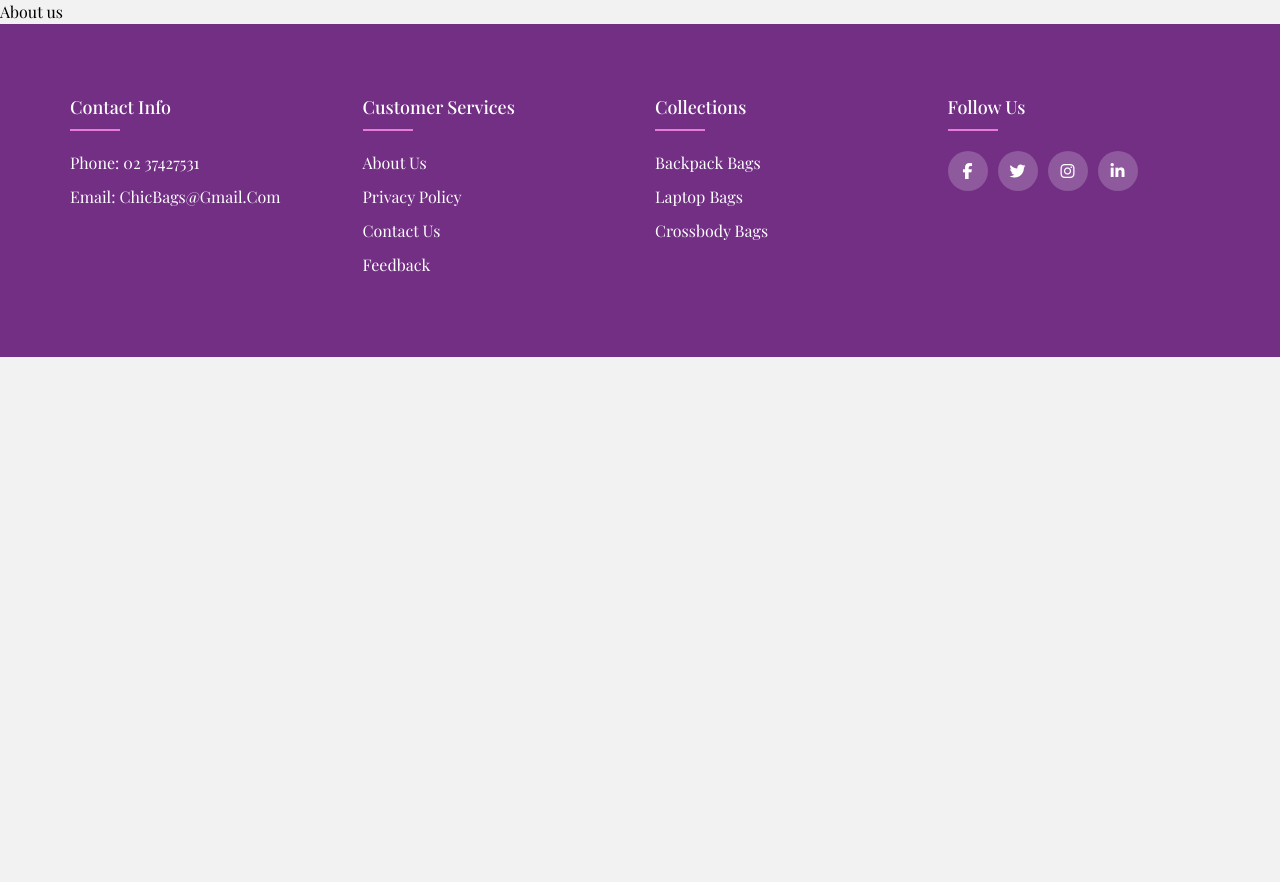
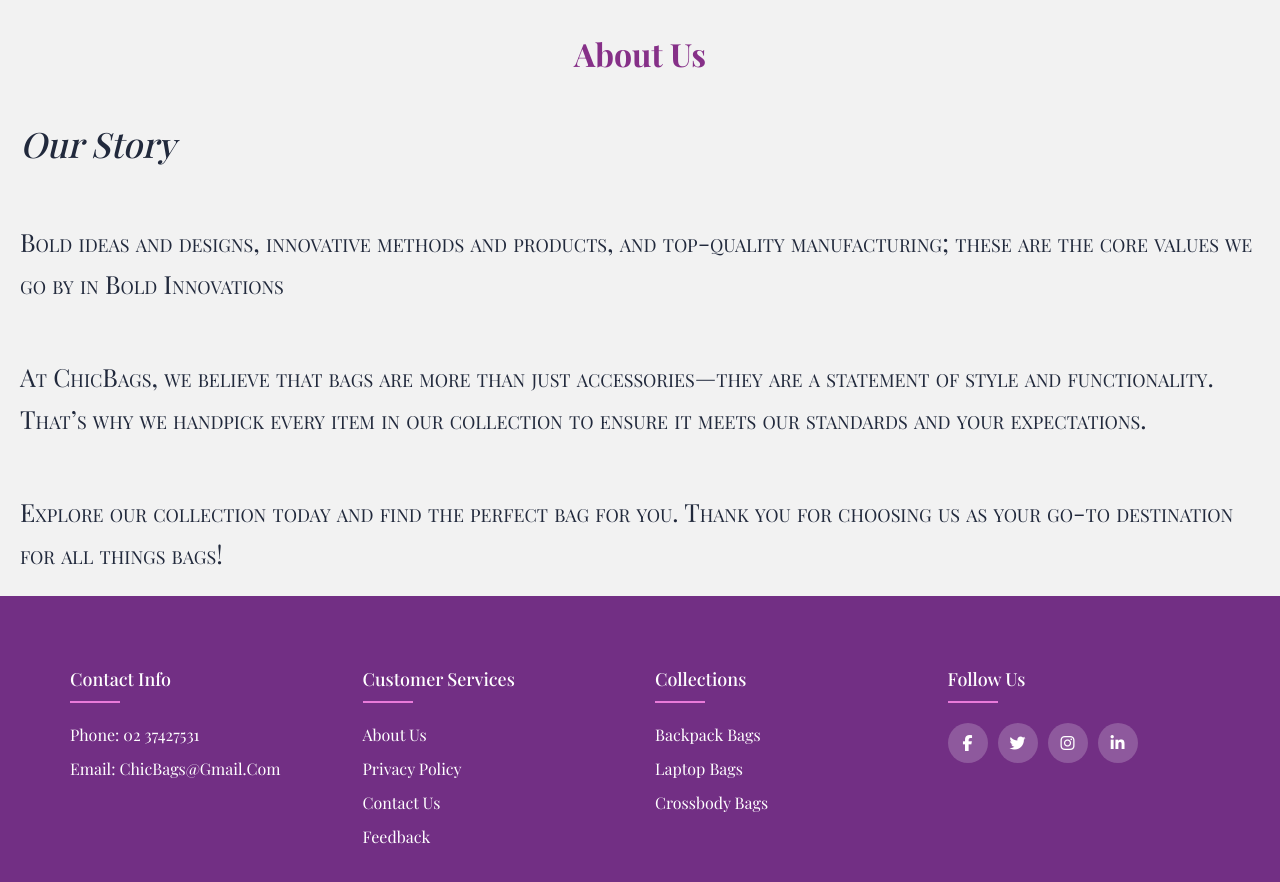
Before and after one commit to Malkah04/FinalProject2024, a React (Create React App) app in the folder frontend/my-app/: page /about in a window 1280 px wide. Shown: the top 882 px of the page. Before the commit the page ends 800 px from the top, so only its background shows below. Built offline with nearby package versions, Linux system fonts and the light colour scheme; a web font is replaced by a local one.

Commit message:
Update by Rahma

```diff
--- a/frontend/my-app/package.json
+++ b/frontend/my-app/package.json
@@ -10,7 +10,7 @@
     "react": "^18.3.1",
     "react-dom": "^18.3.1",
     "react-router-dom": "^7.0.1",
-    "react-scripts": "5.0.1",
+    "react-scripts": "^5.0.1",
     "web-vitals": "^2.1.4"
   },
   "scripts": {
--- /dev/null
+++ b/frontend/my-app/src/Components/About.css
@@ -0,0 +1,27 @@
+
+
+  .about-container p {
+    font-weight: 350;
+    font-variant: small-caps;
+   font-size: 25px;
+    line-height: 1.7;
+    color: #21293c;
+    margin-top: 10px;
+    padding: 20px;
+  }
+
+  .about-container h1 {
+    font-size: 32px;
+    color:#863088;
+    text-align: center;
+    margin-top: 30px;
+  }
+
+  .about-container h2 {
+    font-weight: 500;
+    font-style: italic;
+    font-size: 35px;
+    color: #21293c;
+    margin-top: 20px;
+    padding: 20px;
+  }
--- a/frontend/my-app/src/Components/About.js
+++ b/frontend/my-app/src/Components/About.js
@@ -1,8 +1,23 @@
 import React from 'react'
-
+import './About.css';
 const About = () => {
   return (
-    <div>About us</div>
+    <div className="about-container">
+    <h1>About Us</h1>
+    <h2>Our Story</h2>
+    <p className="about-description">
+
+  Bold ideas and designs, innovative methods and products, and top-quality manufacturing; these are the core values we go by in Bold Innovations
+
+    </p>
+    <p>
+
+    At ChicBags, we believe that bags are more than just accessories—they are a statement of style and functionality. That’s why we handpick every item in our collection to ensure it meets our standards and your expectations.
+    </p>
+    <p>
+    Explore our collection today and find the perfect bag for you. Thank you for choosing us as your go-to destination for all things bags!
+    </p>
+  </div>
   )
 }
 
--- /dev/null
+++ b/frontend/my-app/src/Components/Privacy.css
@@ -0,0 +1,29 @@
+  h1 {
+    font-size: 30px;
+    color: #863088;
+    text-align: center;
+    margin-top: 30px;
+  }
+   h2 {
+
+    font-size: 22px;
+    color: #21293c;
+    margin-top: 20px;
+    padding: 20px;
+  }
+
+  h3 {
+    font-size: 19px;
+    color:#21293c ;
+    margin-top: 17px;
+    padding: 20px;
+  }
+  p {
+    font-weight: 300;
+    font-variant: small-caps;
+   font-size: 20px;
+    line-height: 1.7;
+    color: #21293c;
+    margin-top: 10px;
+    padding: 9px;
+  }
--- a/frontend/my-app/src/Components/Privacy.js
+++ b/frontend/my-app/src/Components/Privacy.js
@@ -1,8 +1,27 @@
 import React from 'react'
-
+import './Privacy.css';
 const Privacy = () => {
   return (
-    <div>Privacy</div>
+    <div className="privacy-container">
+      <h1> Privacy Policy </h1>
+       <h2>What Information DO We Collect And Store?</h2>
+       <h3>Personal Information</h3>
+      <p>
+      We don’t sell, trade, give away, or rent your personal information to any company
+We collect and store information that you provide to us, including through the Website or our Customer Service Department
+We will not disclose your personal information outside of adidas and the adidas Group without your consent.
+      </p>
+      <h3> The Information We Store </h3>
+    <p>
+    First and
+    </p>
+    <p>Last name</p>
+   <p> Email Address</p>
+    <p>Mobile Number</p>
+   <p> Password</p>
+
+    </div>
+
   )
 }
 
```
Also changed, not shown: package.json (added, +20 -0 lines), 2 other files (tests, documents, lock files or other folders).
